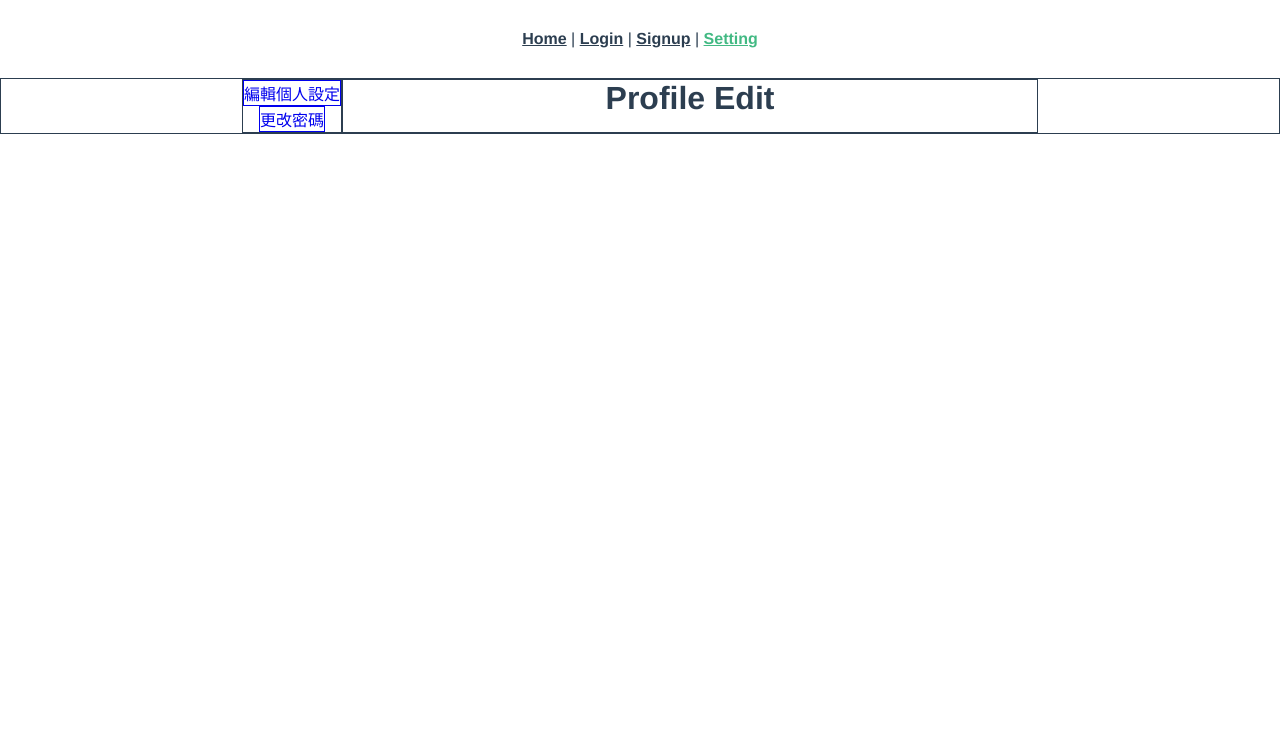
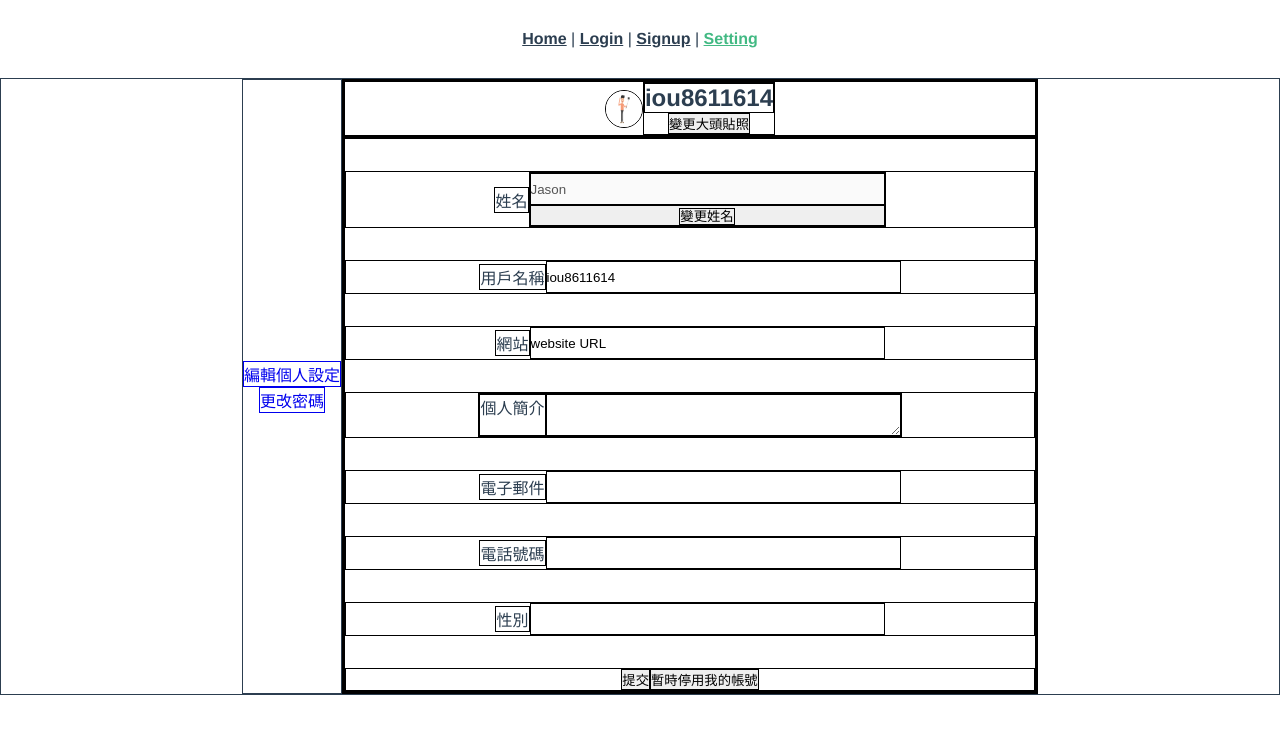
Before and after one commit to iou8611614/likeIG, a Vue app: page /accounts/edit in a window 1280 px wide. Shown: the top 734 px of the page. Built offline with nearby package versions, Linux system fonts and the light colour scheme.

Commit message:
setting.vue build html and func not done...

```diff
--- a/src/views/Setting.vue
+++ b/src/views/Setting.vue
@@ -1,18 +1,147 @@
 <template>
-    <div class="setting-box">
-        <h1>Profile Edit</h1>
+    <div class="profile-box">
+        <section class="section-name-picture">
+            <div class="set-picture">
+                <img class="selfie" src="../assets/selfie.png" alt="" title="user-picture">
+                <div class="change-picture">
+                    <h1>{{accountName}}</h1>
+                    <button @click.prevent="changePicture">變更大頭貼照</button>
+                </div>
+            </div>
+        </section>
+        <section>
+            <form action="">
+                <div class="form-item">
+                    <label for="user">姓名</label>
+                    <section class="section-name">
+                        <input type="text" name="user" v-model="userName" :disabled="!changeConfirm">
+                        <button @click.prevent="changeConfirm = !changeConfirm">
+                            <span v-show="!changeConfirm">變更姓名</span>
+                            <span v-show="changeConfirm">變更完成</span>
+                        </button>
+                    </section>
+                </div>
+                <div class="form-item">
+                    <label for="account">用戶名稱</label>
+                    <input type="text" name="account" v-model="accountName">
+                </div>
+                <div class="form-item">
+                    <label for="">網站</label>
+                    <input type="text" name="" v-model="webURL">
+                </div>
+                <div class="form-item">
+                    <section class="section-profile">
+                        <label for="userProfile">個人簡介</label>
+                        <textarea name="userProfile" v-model="profile"></textarea>
+                    </section>
+                </div>
+                <div class="form-item">
+                    <label for="">電子郵件</label>
+                    <input type="text" name="" v-model="userEmail">
+                </div>
+                <div class="form-item">
+                    <label for="">電話號碼</label>
+                    <input type="text" name="" v-model="phone">
+                </div>
+                <div class="form-item">
+                    <label for="">性別</label>
+                    <input type="text" name="" v-model="gender">
+                </div>
+                <div class="button-group">
+                    <button @click.prevent="sendProfile">提交</button>
+                    <button @click.prevent="deactivatedAccount">暫時停用我的帳號</button>
+                </div>
+            </form>
+        </section>
 
     </div>
 </template>
 
 <script>
+import {ref} from 'vue';
 export default {
+    setup(){
+        // load user account name from server or vuex.
+        let userName = ref("Jason");
+        let changeConfirm = ref(false);
+        // load user account name from server or vuex.
+        let accountName = ref("iou8611614");
+        let webURL = ref("website URL");
+        let profile = ref("");
+        let userEmail = ref("");
+        let phone = ref("");
+        let gender = ref("");
 
+        function changeUserName(){
+            console.log("change user name");
+        }
+        function changePicture(){
+            console.log("change picture");
+        }
+        function sendProfile(){
+            console.log("send profile to server");
+        }
+        function deactivatedAccount(){
+            console.log("account deactivated");
+        }
+        return{
+            userName,
+            changeConfirm,
+            accountName,
+            webURL,
+            profile,
+            userEmail,
+            phone,
+            gender,
+            changeUserName,
+            changePicture,
+            sendProfile,
+            deactivatedAccount
+        }
+    }
 }
 </script>
 
-<style lagn="scss" scoped>
-.setting-box{
+<style lang="scss" scoped>
+*{
+    border: 1px solid #000;
+}
+.profile-box{
     width: 696px;
 }
+.set-picture{
+    display: flex;
+    flex-direction: row;
+    justify-content: center;
+    align-items: center;
+
+    & img.selfie{
+      width: 38px;
+      height: 38px;
+      border-radius: 20px;
+    }
+}
+.form-item{
+    display: flex;
+    justify-content: center;
+    align-items: center;
+    margin: 2rem 0;
+}
+input[type="text"]{
+    width: 355px;
+    height: 32px;
+}
+textarea{
+    max-width: 355px;
+    min-width: 355px;
+    height: auto;
+    font-size: 18px;
+}
+.section-name{
+    display: flex;
+    flex-direction: column;
+}
+.section-profile{
+    display: flex;
+}
 </style>
```
Also changed, not shown: src/assets/selfie.png (added).
